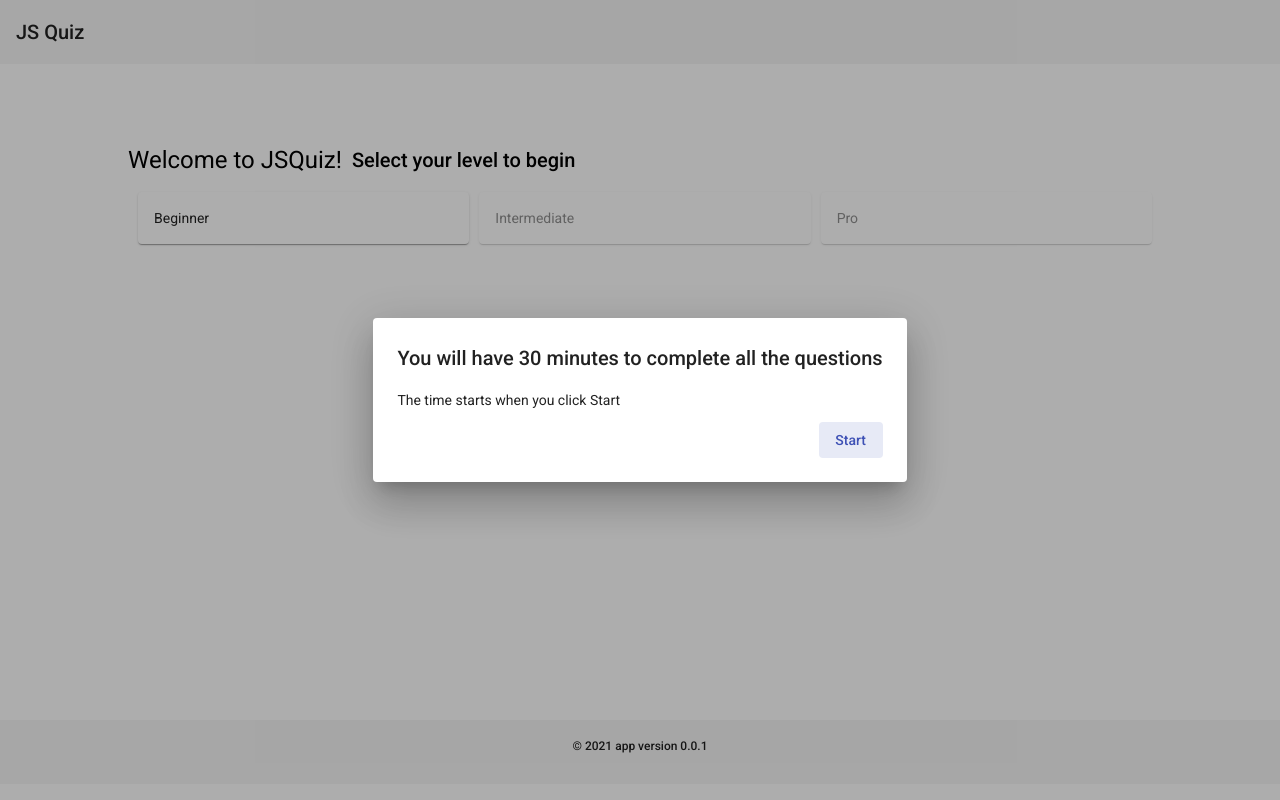
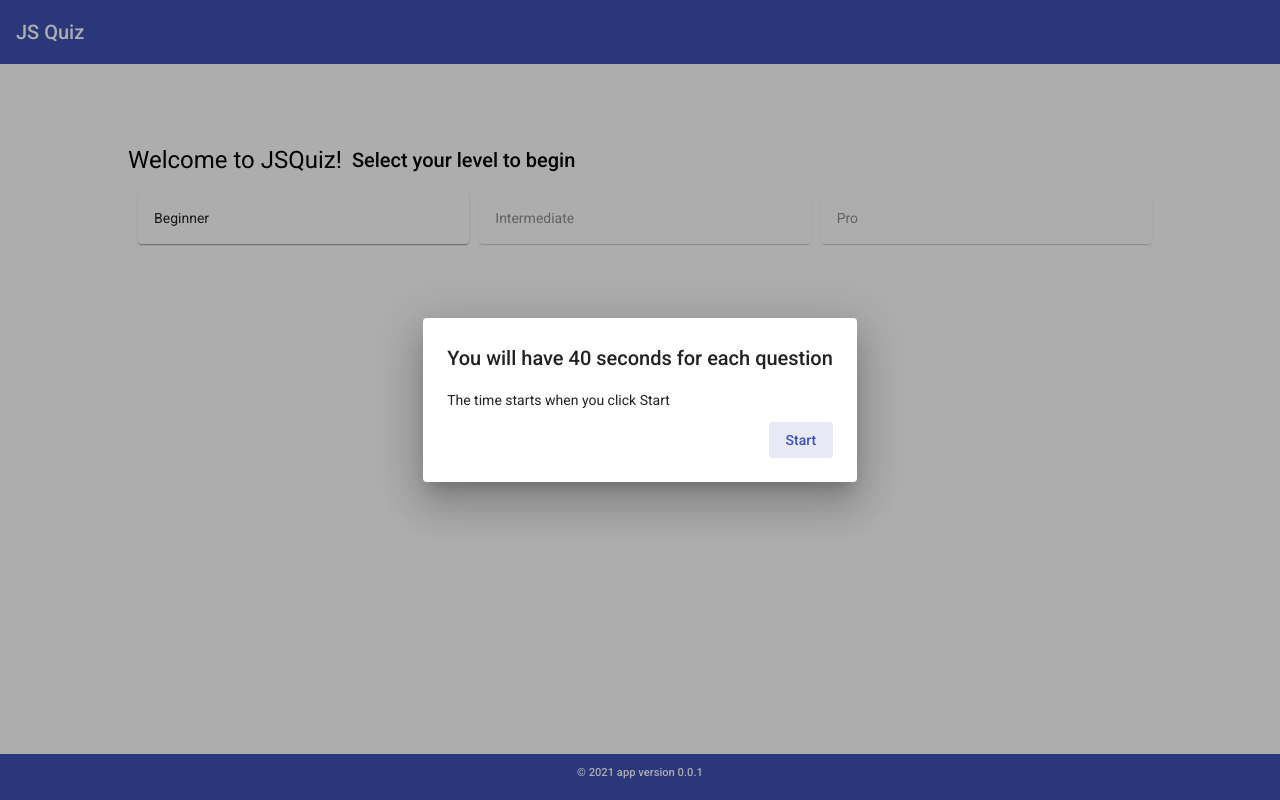
Before and after one commit to NIkolayrr/js-quiz, an Angular app: page / in a window 1280 px wide. Both pictures are taken after a click on the element "Beginner". Built offline with nearby package versions, Linux system fonts and the light colour scheme.

Commit message:
styling fixes

```diff
--- a/src/app/app.component.html
+++ b/src/app/app.component.html
@@ -1,12 +1,12 @@
 <div class="wrapper">
-  <mat-toolbar>
+  <mat-toolbar color="primary">
     <span [routerLink]="'/'">JS Quiz</span>
     <!-- <a [routerLink]="'/about'">About</a> -->
   </mat-toolbar>
   <div class="content">
     <router-outlet></router-outlet>
   </div>
-  <mat-toolbar class="footer">
+  <mat-toolbar class="footer" color="primary">
     <p>&copy; 2021 app version {{ version }}</p>
   </mat-toolbar>
 </div>
--- a/src/app/app.component.scss
+++ b/src/app/app.component.scss
@@ -6,13 +6,12 @@
     font-size: 0.8em;
   }
   .content {
-    min-height: 82vh;
+    min-height: calc(100vh - 110px);
   }
   .footer {
     justify-content: center;
     align-items: center;
-    p {
-      font-size: 0.6em;
-    }
+    font-size: 0.8em;
+    height: 50px;
   }
 }
--- a/src/app/dialog/dialog.component.html
+++ b/src/app/dialog/dialog.component.html
@@ -1,5 +1,5 @@
 <div class="content">
-    <h2>You will have 30 minutes to complete all the questions</h2>
-    <p>The time starts when you click Start</p>
-    <button mat-button color="primary" (click)="goToQuestions()">Start</button>
+  <h2>You will have 40 seconds for each question</h2>
+  <p>The time starts when you click Start</p>
+  <button mat-button color="primary" (click)="goToQuestions()">Start</button>
 </div>
--- a/src/app/quiz/quiz.component.ts
+++ b/src/app/quiz/quiz.component.ts
@@ -35,7 +35,7 @@ export class QuizComponent implements OnInit, OnDestroy {
     this.questions.forEach((question: any) => {
       group[question.question] = new FormControl('')
     })
-    this.counter = this.questions.length * 60
+    this.counter = this.questions.length * 40 // 40 seconds for question
     this.quiz1 = this.fb.group(group)
   }
 
--- a/src/app/welcome/welcome.component.html
+++ b/src/app/welcome/welcome.component.html
@@ -4,7 +4,7 @@
     <h2>Select your level to begin</h2>
   </div>
   <div class="pick-level">
-    <mat-card (click)="openDialog('beginner')">Beginner</mat-card>
+    <mat-card (click)="openDialog('beginner')"> Beginner </mat-card>
     <mat-card class="inactive">Intermediate</mat-card>
     <mat-card class="inactive">Pro</mat-card>
   </div>
--- a/src/app/welcome/welcome.component.scss
+++ b/src/app/welcome/welcome.component.scss
@@ -1,3 +1,5 @@
+$jsYellow: #eed81a;
+
 .hero {
   display: flex;
   justify-content: center;
@@ -7,6 +9,11 @@
     display: flex;
     h1 {
       margin-right: 10px;
+      span {
+        color: $jsYellow;
+        font-weight: 900;
+        text-shadow: 1px 1px 1px darken($jsYellow, 50);
+      }
     }
   }
   .pick-level {
```
